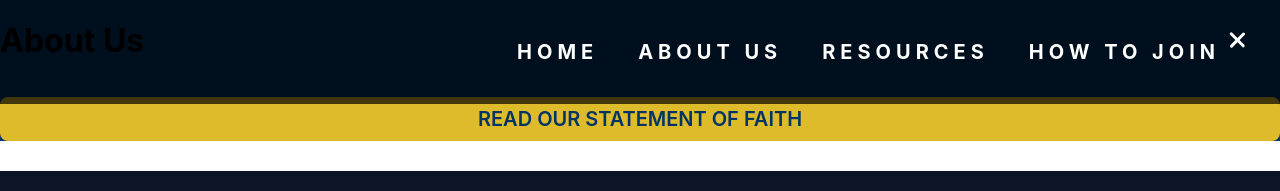
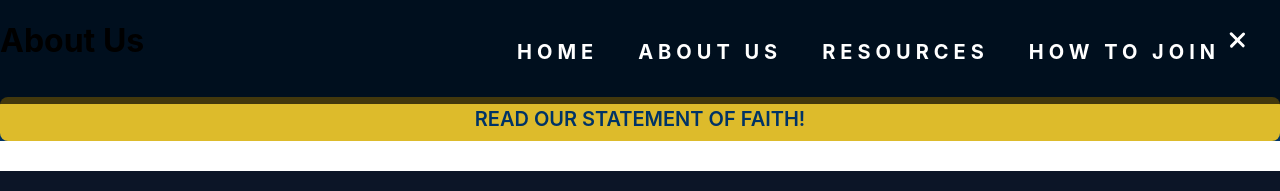
Before and after one commit to FamilyResearchCouncil/acm.frc.org, a Next.js app: page /about-us in a window 1280 px wide. Shown: the top 191 px of the page. Built offline with nearby package versions, Linux system fonts and the light colour scheme.

Commit message:
test a staging change

```diff
--- a/pages/about-us.js
+++ b/pages/about-us.js
@@ -14,7 +14,7 @@ let AboutUs = () => (
     <>
         <WrapperDiv>
             <h1 className={styles.title}>About Us</h1>
-            <GoldLink href="/" displayName="READ OUR STATEMENT OF FAITH" />
+            <GoldLink href="/" displayName="READ OUR STATEMENT OF FAITH!" />
         </WrapperDiv>
     </>
 );
```
